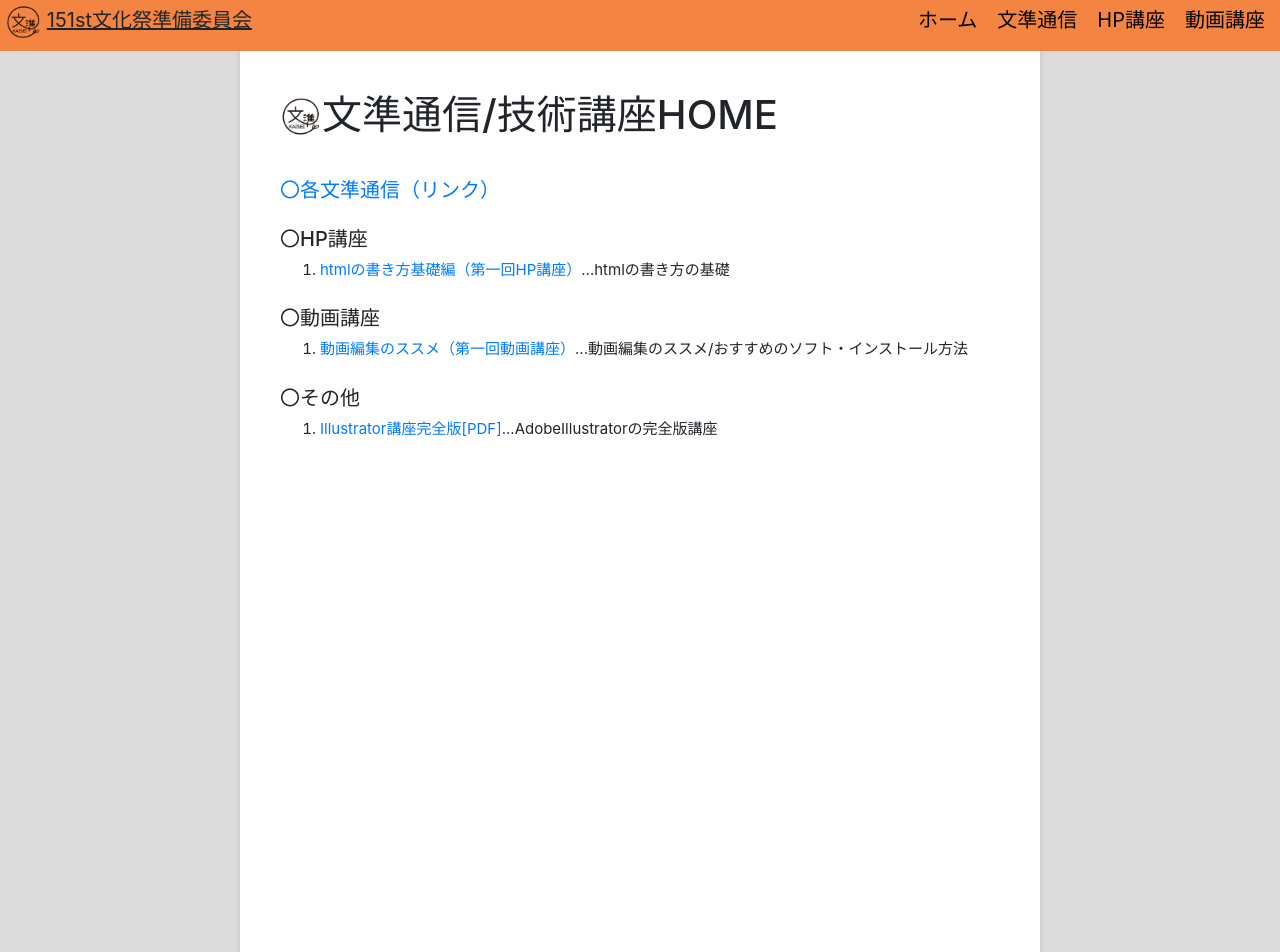
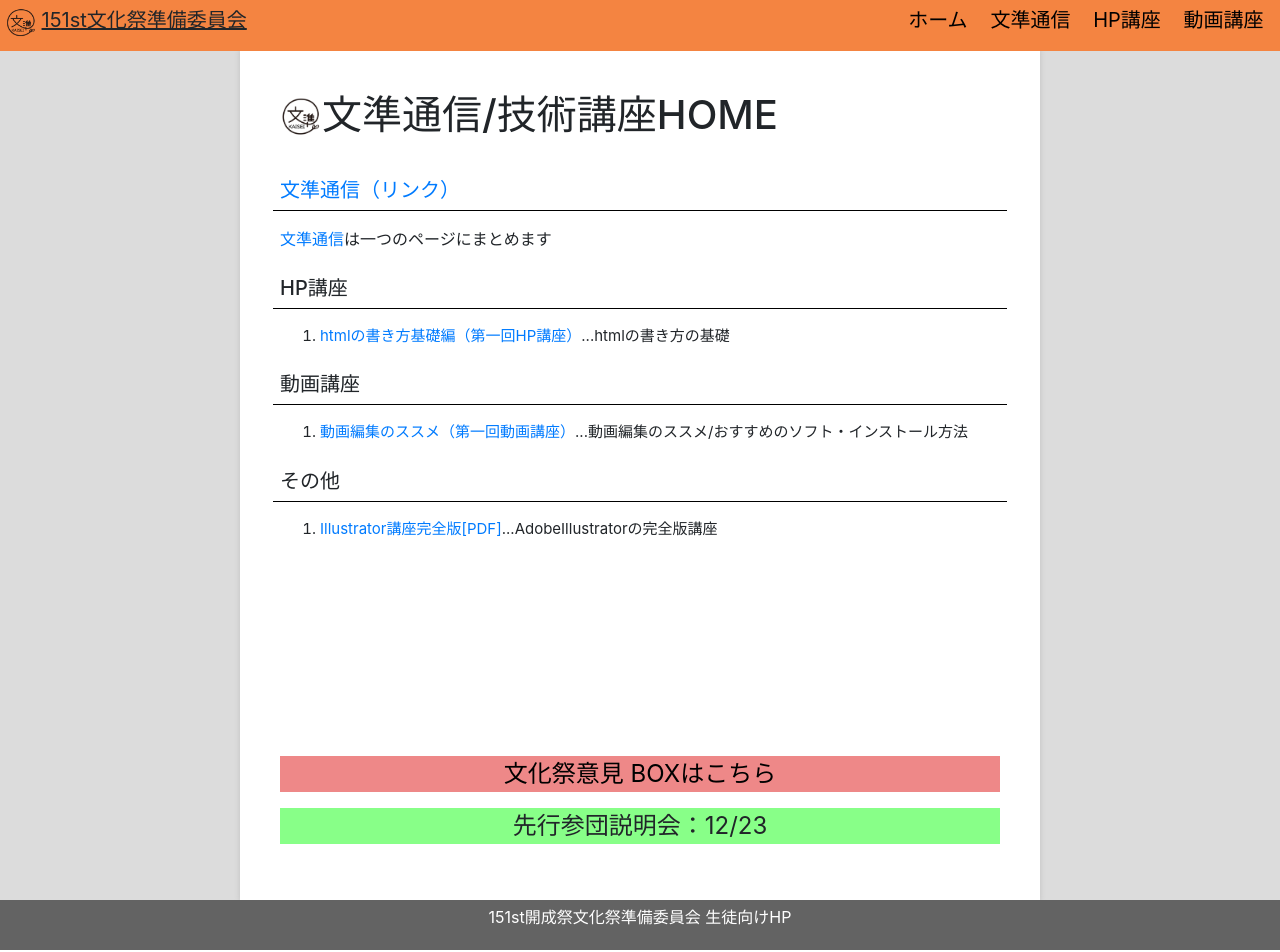
Before and after one commit to tsym77yoshi/151st_kaiseifes_bunjun, a Nuxt app: page / in a window 1280 px wide. Shown: the top 952 px of the page. Built offline with nearby package versions, Linux system fonts and the light colour scheme.

Commit message:
[change]some change
フッターを文準へ・意見募集フォーム追加

```diff
--- a/components/Footer.vue
+++ b/components/Footer.vue
@@ -1,7 +1,6 @@
 <template>
   <div class="footer_back">
-    <p class="nav_title">151st開成祭文化祭準備委員会広報係 生徒向けHP</p>
-    <p style="margin-bottom:0px;padding:5px;">何かあった場合のメール:bunjun.kouhou@gmail.com</p>
+    <p class="nav_title">151st開成祭文化祭準備委員会 生徒向けHP</p>
   </div>
 </template>
 
--- a/components/Navbar.vue
+++ b/components/Navbar.vue
@@ -1,6 +1,6 @@
 <template>
   <div class="nav_back">
-    <img src="~assets/icon.png" alt="文準アイコン" style="height:35px;margin:0px">
+    <img src="~assets/icon.png" alt="文準アイコン" style="height:30px;margin:0px">
     <p class="nav_title"><u>151st文化祭準備委員会</u></p>
     <span class="nav_links" style="float:right;">
       <nuxt-link to="/"><p>ホーム</p></nuxt-link>
@@ -33,7 +33,7 @@
 }
 .nav_links a{
   color:black;
-  padding:0 5px;
+  padding:0 0.5vw;
 }
 .nav_links a:hover{
   color: #505050;
@@ -45,5 +45,8 @@
   .nav_links{
     margin-left: auto;
   }
+  .nav_links p{
+    padding-top:0px;
+  }
 }
 </style>
--- a/layouts/default.vue
+++ b/layouts/default.vue
@@ -2,7 +2,6 @@
   <div>
     <Navbar id="navbar" />
     <Nuxt />
-    <div class="scrollup" fixed></div>
     <Footer id="footer" />
   </div>
 </template>
@@ -27,6 +26,11 @@
 .whole article{
   margin-bottom: 3em;
 }
+@media screen and (max-width: 639px) {
+  .whole{
+    padding:40px 0.5em;
+  }
+}
 
 .indent p{
   /*インデントをしたい記事の親要素につける*/
--- a/pages/hp/kouhou/course1.vue
+++ b/pages/hp/kouhou/course1.vue
@@ -25,7 +25,7 @@
         <article>
           <h3>1.インストール</h3>
           <p>VisualStudioCodeとはhtml等、プログラムを書きやすくするためのアプリです。"VSCode"と呼ばれることも多いです。（VisualStudioは別のアプリ）</p>
-          <ol class="clearnum">
+          <ol class="clearnum" style="overflow:hidden;">
             <li>① 次のリンクにアクセスします：<a href="https://code.visualstudio.com/Download">https://code.visualstudio.com/Download</a></li>
             <li>② 自分の使っているOSに合わせて ↓Windows または ↓Mac を押してダウンロードします（※わからない人はPC本体にリンゴのマークがあればMac、そうでなければだいたいWindowsです）</li>
             <li>③ インストーラーを立ち上げます。</li>
@@ -33,7 +33,7 @@
           </ol>
           <p>以上でインストールは完了です。</p>
           <p>（補足）</p>
-          <ul>
+          <ul style="overflow:hidden;">
             <li>デフォルトの言語設定は英語となっていますが、日本語に直すこともできます。（詳しくは<a href="https://www.javadrive.jp/vscode/install/index4.html">https://www.javadrive.jp/vscode/install/index4.html</a>を参照してください。）</li>
             <li>文字数が多くても画面の端で折り返すようにすようにすることができます。（詳しくは<a href="https://www.javadrive.jp/vscode/setting/index7.html">https://www.javadrive.jp/vscode/setting/index7.html</a>参照してください。）</li>
           </ul>
@@ -66,7 +66,7 @@
 
   &lt;/body>
 &lt;/html></pre>
-        <p>丸々コピーして貼り付けてください。&lt;!-- この下から書き始める -->の次の行から書き始めます。</p>
+        <p>丸々コピーして貼り付けてください。&lt;!-- この下から書き始める -->の次の行から書き始めます。※htmlを書くには&lt;head>&lt;/head>の中身が少なすぎますがNuxt.jsでは書く機会が少ない為書いていません。</p>
       </article>
       <article>
         <h2 id="4">htmlの書き方</h2>
--- a/pages/index.vue
+++ b/pages/index.vue
@@ -3,20 +3,30 @@
     <div class="whole" style="position:relative">
       <img src="~assets/icon.png" alt="・" style="height:40px;margin-bottom:1em">
       <h1 style="display: inline-block;">文準通信/技術講座HOME</h1>
-      <h2><nuxt-link to="/report/">〇各文準通信（リンク）</nuxt-link></h2>
-      <h2 id="hp">〇HP講座</h2>
+      <h2><nuxt-link to="/report/">文準通信（リンク）</nuxt-link></h2>
+      <hr size=10 color="black" class="hrLine">
+      <p><nuxt-link to="/report/">文準通信</nuxt-link>は一つのページにまとめます</p>
+
+      <h2 id="hp">HP講座</h2>
+      <hr size=10 color="black" class="hrLine">
       <ol>
         <li><nuxt-link to="/hp/kouhou/course1/">htmlの書き方基礎編（第一回HP講座）</nuxt-link>...htmlの書き方の基礎</li>
       </ol>
-      <h2 id="movie">〇動画講座</h2>
+
+      <h2 id="movie">動画講座</h2>
+      <hr size=10 color="black" class="hrLine">
       <ol>
         <li><nuxt-link to="/movie/course1/">動画編集のススメ（第一回動画講座）</nuxt-link>...動画編集のススメ/おすすめのソフト・インストール方法</li>
       </ol>
-      <h2 id="other">〇その他</h2>
+
+      <h2 id="other">その他</h2>
+      <hr size=10 color="black" class="hrLine">
       <ol>
         <li><a href="/other/Illustrator.pdf">Illustrator講座完全版[PDF]</a>...AdobeIllustratorの完全版講座</li>
       </ol>
-      <div style="height:500px"></div>
+      <div style="height:200px"></div>
+      <div style="width:100%;margin:0;background-color:#ee8888;text-align:center"><a href="https://forms.gle/oN1f6ecxgWkWeWPW7" style="color:black"><p style="font-size:1.5em">文化祭意見 BOXはこちら</p></a></div>
+      <div style="width:100%;margin:0;background-color:#88ff88;text-align:center"><p style="font-size:1.5em">先行参団説明会：12/23</p></div>
     </div>
   </div>
 </template>
--- a/pages/movie/course1.vue
+++ b/pages/movie/course1.vue
@@ -128,6 +128,7 @@
   padding:2% 5%;
 }
 </style>
+
 <script>
 import { defineComponent } from '@vue/composition-api'
 
--- a/pages/report.vue
+++ b/pages/report.vue
@@ -1,6 +1,7 @@
 <template>
   <div style="background-color:rgb(220,220,220);">
     <div class="whole">
+      <div style="width:100%;margin:0;background-color:#ee8888;text-align:center"><a href="https://forms.gle/oN1f6ecxgWkWeWPW7" style="color:black"><p style="font-size:1.5em">文化祭意見 BOXはこちら</p></a></div>
       <img src="~assets/table.svg" alt="・" style="height:40px">
       <h1 style="display: inline-block;">第一回文準通信</h1>
       <div class="container"><div class="row" style="text-align:center">
@@ -10,7 +11,8 @@
         <NewsA link="/other/Illustrator.pdf" picture_name="1_illustrator.png" picture_alt="Illustrator講座完全版[PDF]"/>
       </div></div>
       <div style="height:50vh"></div>
-      <p>　このページには文準通信を載せていきます。また、文準通信の回ごとにリンクは変えるつもりはありませんが中身は追加していきます。</p>
+      <div style="width:100%;margin:0;background-color:#ee8888;text-align:center"><a href="https://forms.gle/oN1f6ecxgWkWeWPW7" style="color:black"><p style="font-size:1.5em">文化祭意見 BOXはこちら</p></a></div>
+      <p style="text-indent:1em">このページには文準通信を載せていきます。また、文準通信の回ごとにリンクは変えるつもりはありません。中身をこのページに追加していきます。</p>
     </div>
   </div>
 </template>
```
